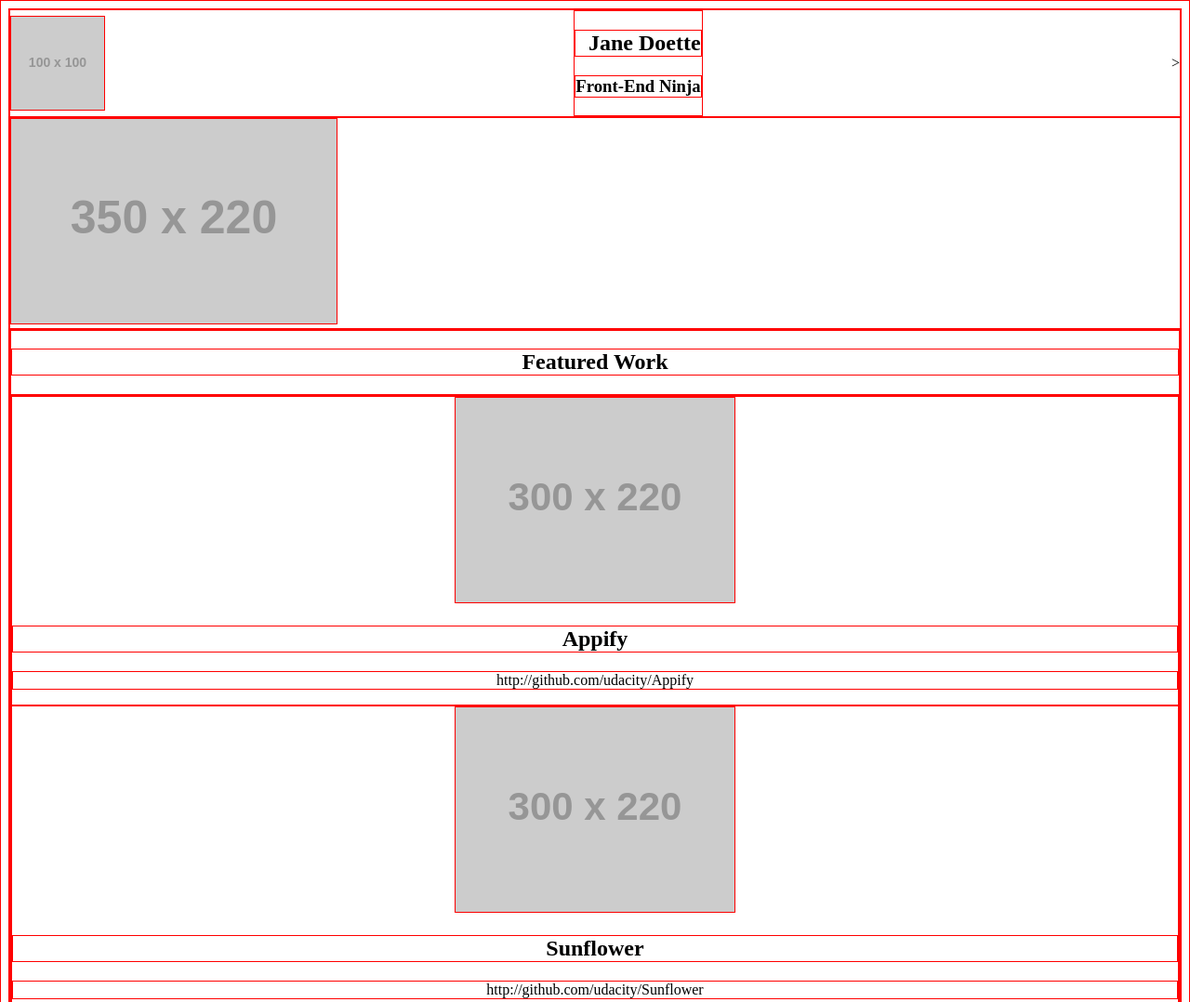
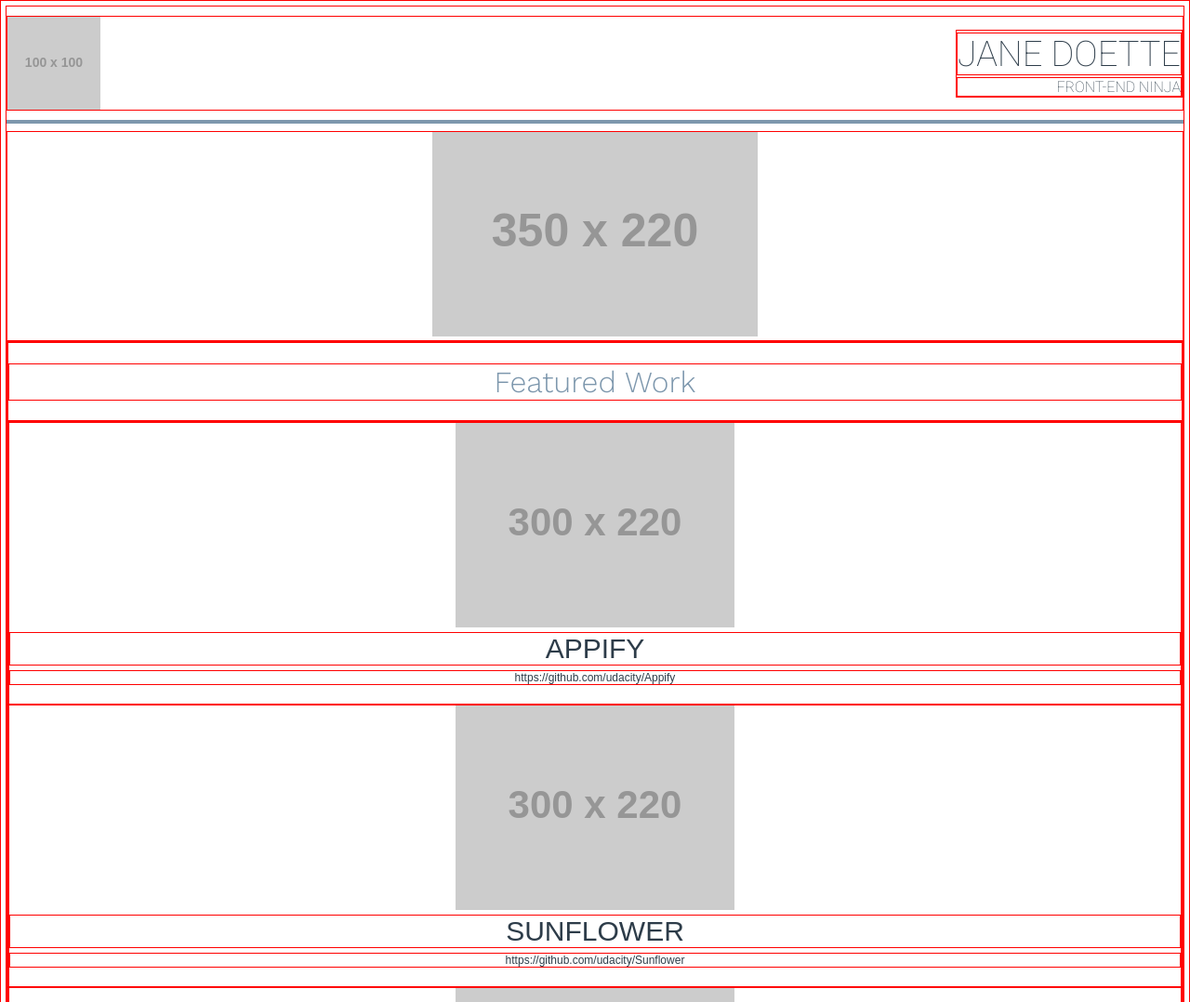
Before and after one commit to douglasmuraoka/udacity-portfolio, a plain HTML site: page index.html in a window 1280 px wide. Shown: the top 1078 px of the page at 93% size. Drawn offline with nearby package versions, Linux system fonts and the light colour scheme; placeholder pictures from the web are drawn by us; a web font is replaced by a local one.

Commit message:
feat: Add typography, margins and hr
Added web-fonts (Roboto, Work Sans and Numans); applied mockup colors, except on logo.
Added margins to best fit header and feature work elements.
Added separator between header and main image sections.

```diff
--- a/css/styles.css
+++ b/css/styles.css
@@ -3,17 +3,68 @@
 	border: 1px solid red;
 }
 
+/* General */
 img, embed, object, video {
 	max-width: 100%;
 }
 
+body {
+	color: #2d3c49;
+	margin: 5px;
+}
+
+/* Header */
 .header {
+	margin: 10px 0;
 	display: flex;
 	justify-content: space-between;
 	text-align: right;
 	align-items: center;
+	text-transform: uppercase;
 }
 
+.header .name {
+	font: 38px 'Roboto', sans-serif;
+	margin: 2px 0;
+}
+
+.header .profession {
+	font: 16px 'Roboto', sans-serif;
+	margin: 0;
+}
+
+/* Separator */
+.separator {
+	border: 2px solid #7d97ad;
+}
+
+/* Main Image Container */
+.main-image-container {
+	text-align: center;
+}
+
+/* Featured Work */
 .work {
 	text-align: center;
 }
+
+.work .section-title {
+	font: 300 32px 'Work Sans', sans-serif;
+	color: #7d97ad;
+}
+
+.work .projects-container {
+	font: 12px 'Numans', sans-serif;
+	color: #2d3c49;
+}
+
+.work .projects-container .title {
+	text-transform: uppercase;
+	font-size: 30px;
+	font-weight: 400;
+	margin: 2px 0;
+}
+
+.work .projects-container .link {
+	margin: 5px 0 20px 0;
+}
--- a/index.html
+++ b/index.html
@@ -4,44 +4,52 @@
 	<title>Jane Doette's Portfolio</title>
 	<meta charset="utf-8">
 	<meta name="viewport" content="width=device-width, initial-scale=1">
+	<link rel="stylesheet" href="https://cdnjs.cloudflare.com/ajax/libs/normalize/7.0.0/normalize.min.css">
 	<link rel="stylesheet" href="css/styles.css">
+	<link href="https://fonts.googleapis.com/css?family=Numans|Roboto:100|Work+Sans:300" rel="stylesheet">
 </head>
 <body>
+	<!-- Portfolio Header -->
 	<header class="header">
 		<img src="http://via.placeholder.com/100x100" alt="Udacity Logo">
 		<section>
-			<h1>Jane Doette</h1>
-			<h3>Front-End Ninja</h3>
-		</section>>
+			<h1 class="name">Jane Doette</h1>
+			<h3 class="profession">Front-End Ninja</h3>
+		</section>
 	</header>
 
-	<section>
+	<!-- Separator -->
+	<hr class="separator">
+
+	<!-- Main Image -->
+	<section class="main-image-container">
 		<img src="http://via.placeholder.com/350x220"/>
 	</section>
 
+	<!-- Featured Work -->
 	<section class="work">
 		<header>
-			<h1>Featured Work</h1>
+			<h1 class="section-title">Featured Work</h1>
 		</header>
-		<section>
-			<article>
-				<img src="http://via.placeholder.com/300x220" alt="Appify Store" />
-				<h2>Appify</h2>
-				<p>http://github.com/udacity/Appify</p>
+		<section class="projects-container">
+			<article class="project">
+				<img src="http://via.placeholder.com/300x220" alt="Appify Store">
+				<h2 class="title">Appify</h2>
+				<p class="link">https://github.com/udacity/Appify</p>
 			</article>
 
-			<article>
-				<img src="http://via.placeholder.com/300x220" alt="Sunflower" />
-				<h2>Sunflower</h2>
-				<p>http://github.com/udacity/Sunflower</p>
+			<article class="project">
+				<img src="http://via.placeholder.com/300x220" alt="Sunflower">
+				<h2 class="title">Sunflower</h2>
+				<p class="link">https://github.com/udacity/Sunflower</p>
 			</article>
 
-			<article>
-				<img src="http://via.placeholder.com/300x220" alt="Bokeh" />
-				<h2>Bokeh</h2>
-				<p>http://github.com/udacity/Bokeh</p>
+			<article class="project">
+				<img src="http://via.placeholder.com/300x220" alt="Bokeh">
+				<h2 class="title">Bokeh</h2>
+				<p class="link">https://github.com/udacity/Bokeh</p>
 			</article>
-		</section>>
+		</section>
 	</section>
 </body>
 </html>
```
